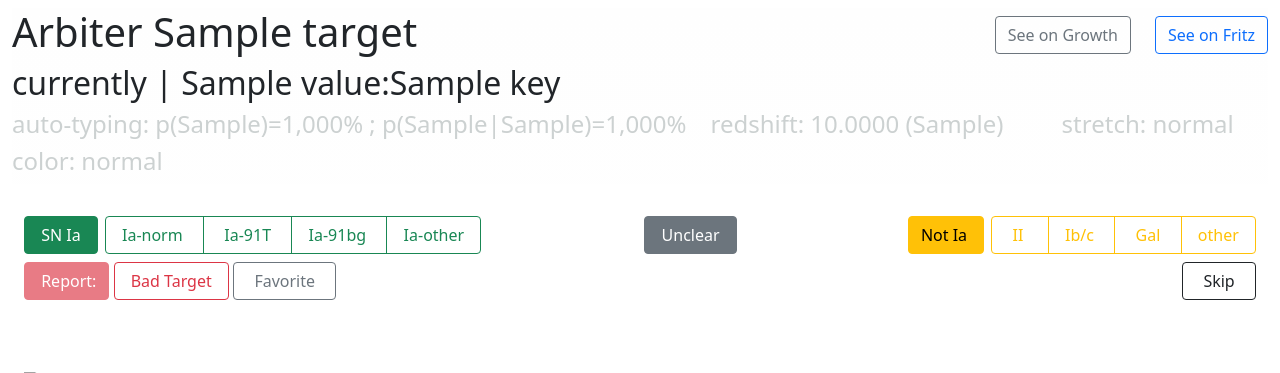
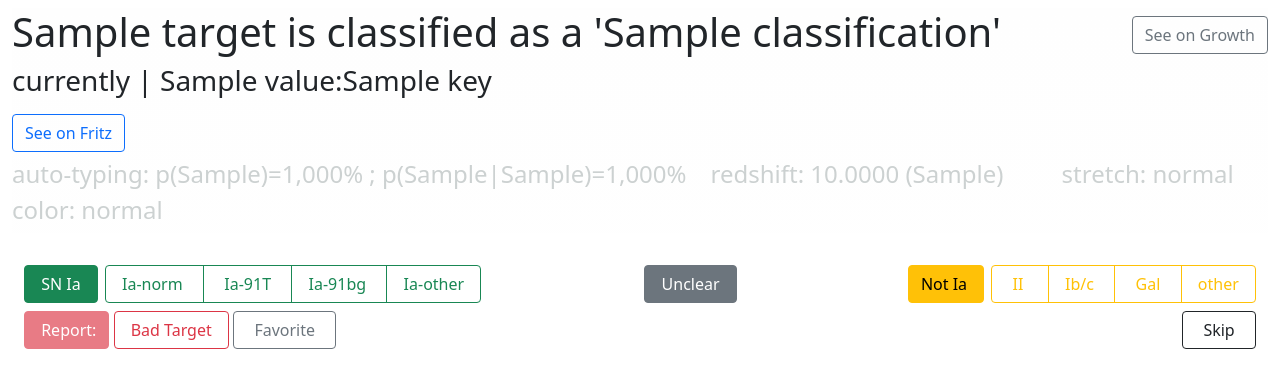
Before and after one commit to MickaelRigault/typingapp, a Flask app: template typingapp/templates/target.html in a window 1280 px wide. Shown: the part 56-429 px from the top of the page. Run offline with Flask 2, Linux system fonts and the light colour scheme; the template is opened without the code that fills it: most values are stand-ins (such as "Sample title", 1, 10 or a date in 2020); parts of the project's set-up code (start-up, migrations or seed data) failed here and were passed over; some libraries are stand-ins or nearby versions.

Commit message:
change heading

```diff
--- a/typingapp/templates/target.html
+++ b/typingapp/templates/target.html
@@ -10,24 +10,30 @@
                                                                 rgba(254, 254, 254 , 1 ))">
     <div class="row">
         <div class="col-auto me-auto">
-          {% if status == 'typer' %}
-            <h1> Classify {{ target.name }} </h1>
-          {% elif status == 'reviewer' %}
-            <h1> Review {{ target.name }}</h1>
-            <h2> classified as '{{ data.classification }}' </h2>
+
+          {% if data.classification not in ('None', 'confusing', 'nan') %}
+            <h1> {{ target.name }} is classified as a '{{ data.classification }}' </h1>
+            <h3> currently |
+              {% for key, value in typing.items() %}
+                 {{ value }}:{{ key }}
+              {% endfor %}
+            </h3>
+          {% elif  data.classification == 'confusing' %}
+            <h1> {{ target.name }} is confusing </h1>
             <h3> details |
               {% for key, value in typing.items() %}
                  {{ value }}:{{ key }}
               {% endfor %}
              </h3>
           {% else %}
-            <h1> Arbiter {{ target.name }} </h1>
-            <h2>currently |
+            <h1> {{ target.name }} need additional inputs </h1>
+            <h3> details |
               {% for key, value in typing.items() %}
                  {{ value }}:{{ key }}
               {% endfor %}
-            </h2>
+             </h3>
           {% endif %}
+
         </div>
 
         <div class="col-auto my-2">
```
